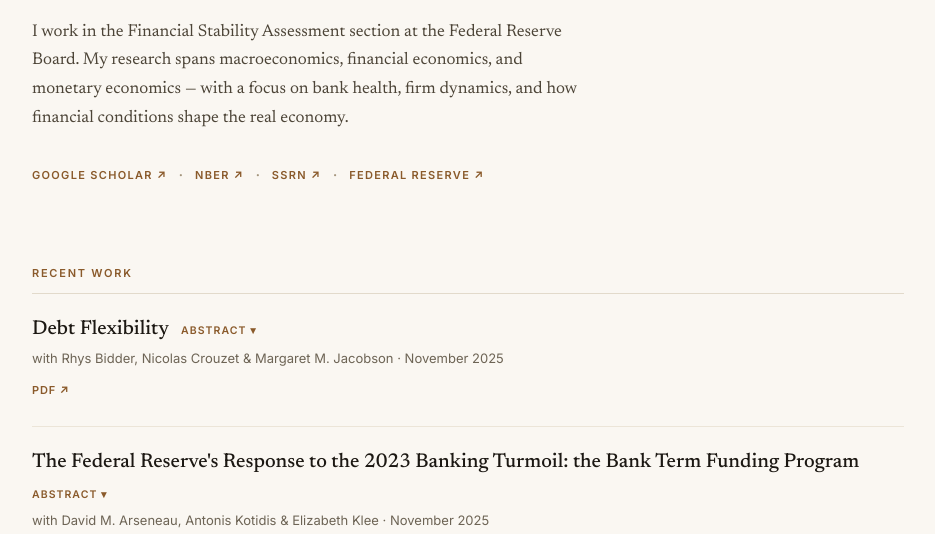
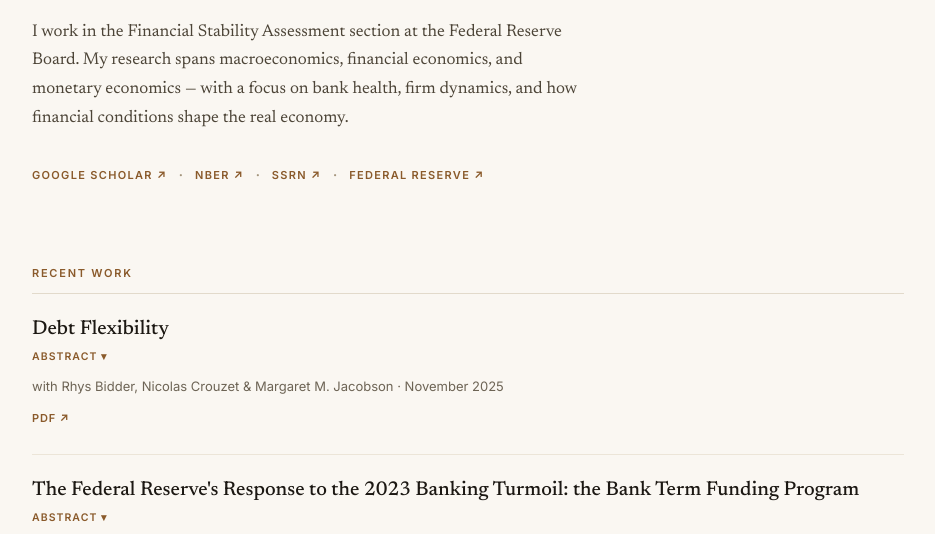
Before and after one commit to michaelsiemer/website, a plain HTML site: page index.html in a window 1280 px wide. Shown: the part 224-758 px from the top of the page, without its empty margins (172-1107 px from the left). Drawn offline with Linux system fonts and the light colour scheme.

Commit message:
Pin the Abstract toggle hint on its own line below the title
Inline placement made the hint's position depend on title length.

Co-Authored-By: Claude Fable 5 <noreply@anthropic.com>

```diff
--- a/style.css
+++ b/style.css
@@ -129,15 +129,13 @@ footer a { color: var(--muted); }
 details.abs summary {
   list-style: none;
   cursor: pointer;
-  display: flex;
-  align-items: baseline;
-  gap: 12px;
-  flex-wrap: wrap;
+  display: block;
 }
 details.abs summary::-webkit-details-marker { display: none; }
-details.abs summary h3 { display: inline; }
 details.abs summary:hover h3 { color: var(--bronze); }
 .abs-hint {
+  display: inline-block;
+  margin-top: 7px;
   font-family: 'Inter', sans-serif;
   font-size: 10.5px; font-weight: 600;
   letter-spacing: 0.1em; text-transform: uppercase;
```
